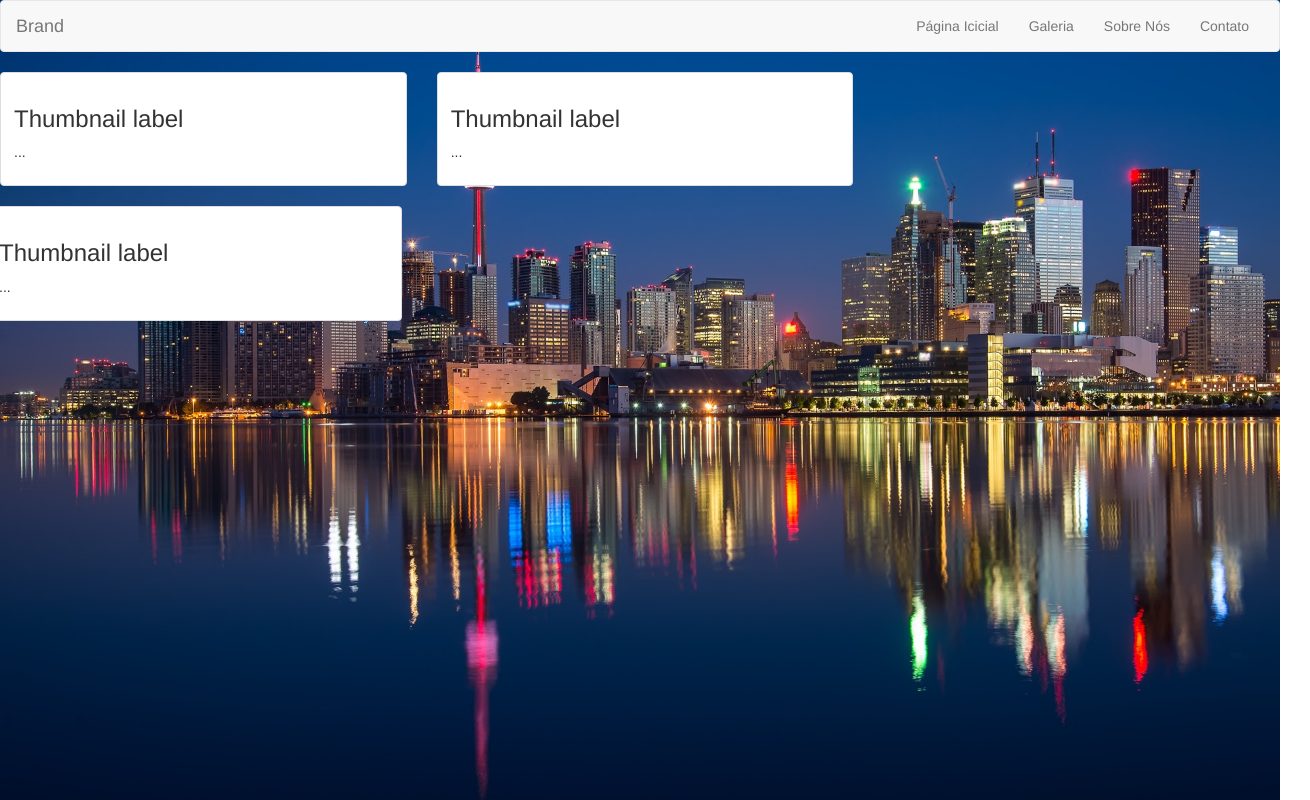
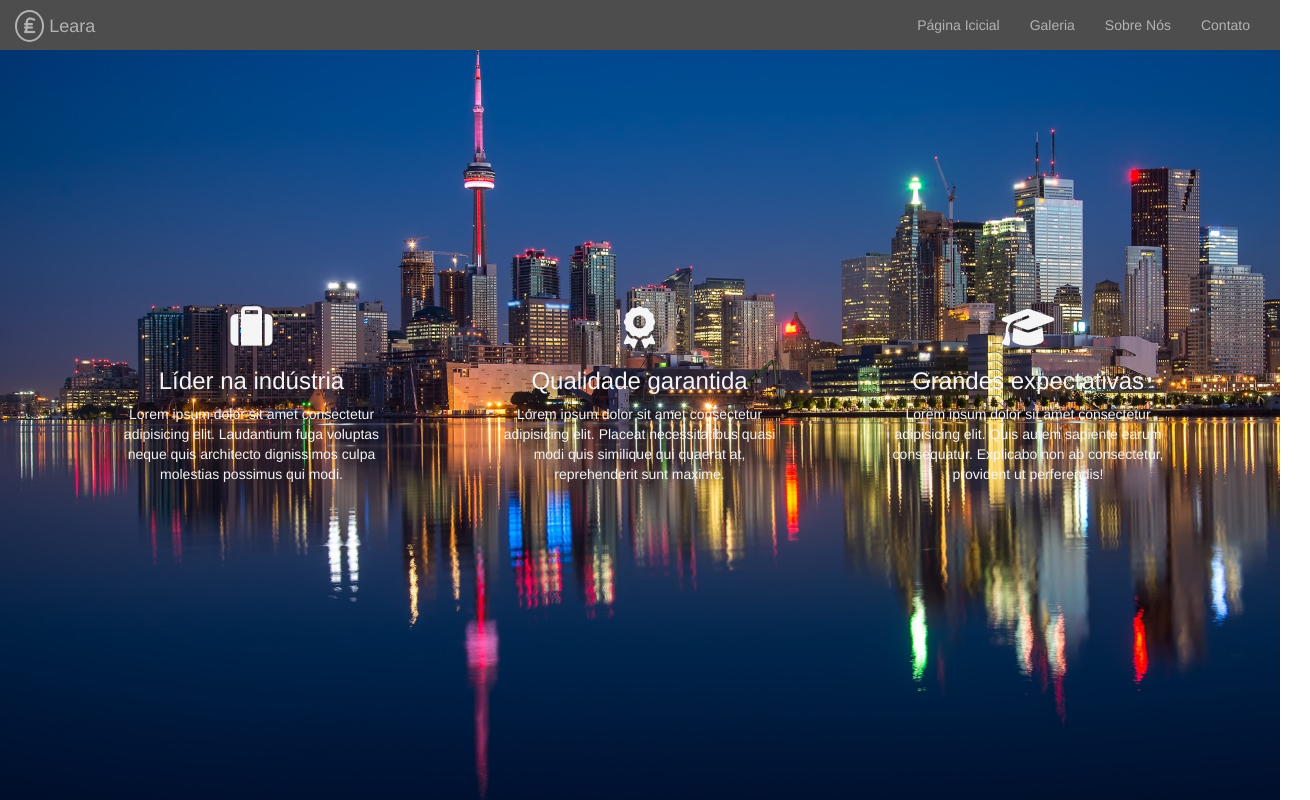
Before and after one commit to Devin-The-Dev/ClientTrial, a plain HTML site: page index.htm in a window 1280 px wide. Shown: the whole page, 1310 px wide, since content can reach past the window. Drawn offline with nearby package versions, Linux system fonts and the light colour scheme.

Commit message:
Added icons and descriptions, styled and positioned content

```diff
--- a/index.htm
+++ b/index.htm
@@ -16,15 +16,7 @@
         <div class="container-fluid">
             <!-- Brand and toggle get grouped for better mobile display -->
             <div class="navbar-header">
-                <button type="button" class="navbar-toggle collapsed" data-toggle="collapse"
-                    data-target="#bs-example-navbar-collapse-1" aria-expanded="false">
-                    <span class="sr-only">Toggle navigation</span>
-                    <span class="icon-bar"></span>
-                    <span class="icon-bar"></span>
-                    <span class="icon-bar"></span>
-                    <span class="icon-bar"></span>
-                </button>
-                <a class="navbar-brand" href="#">Brand</a>
+                <a class="navbar-brand" href="#"><i class="fas fa-lira-sign"></i> Leara</a>
             </div>
 
             <!-- Collect the nav links, forms, and other content for toggling -->
@@ -38,59 +30,32 @@
             </div><!-- /.navbar-collapse -->
         </div><!-- /.container-fluid -->
     </nav>
-    <div class="text-nowrap">
-        <!-- content still wraps -->
+    <div class="container">
         <div class="row">
-            <div class="col-sm-6 col-md-4">
-                <div class="thumbnail">
-                    <!-- <img src="..." alt="..."> -->
-                    <div class="caption">
-                        <h3>Thumbnail label</h3>
-                        <p>...</p>
-                    </div>
-                </div>
-                <!-- <div class="thumbnail">
-                    <img src="..." alt="...">
-                    <div class="caption">
-                        <h3>Thumbnail label</h3>
-                        <p>...</p>
-                    </div>
-                </div>
-                <div class="thumbnail">
-                    <img src="..." alt="...">
-                    <div class="caption">
-                        <h3>Thumbnail label</h3>
-                        <p>...</p>
-                    </div>
-                </div> -->
+            <div class="col">
+                <i class="fas fa-suitcase fa-3x"></i>
+                <h3>Líder na indústria</h3>
+                <p>Lorem ipsum dolor sit amet consectetur adipisicing elit. Laudantium fuga voluptas neque quis
+                    architecto
+                    dignissimos culpa molestias possimus qui modi.</p>
             </div>
-            <div class="row">
-                <div class="col-sm-6 col-md-4">
-                    <div class="thumbnail">
-                        <!-- <img src="..." alt="..."> -->
-                        <div class="caption">
-                            <h3>Thumbnail label</h3>
-                            <p>...</p>
-                        </div>
-                    </div>
-                </div>
+            <div class="col">
+                <i class="fas fa-award fa-3x"></i>
+                <h3>Qualidade garantida</h3>
+                <p>Lorem ipsum dolor sit amet consectetur adipisicing elit. Placeat necessitatibus quasi modi quis
+                    similique
+                    qui quaerat at, reprehenderit sunt maxime.</p>
             </div>
-            <div class="row">
-                <div class="col-sm-6 col-md-4">
-                    <div class="thumbnail">
-                        <!-- <img src="..." alt="..."> -->
-                        <div class="caption">
-                            <h3>Thumbnail label</h3>
-                            <p>...</p>
-                        </div>
-                    </div>
-                </div>
+            <div class="col">
+                <i class="fas fa-graduation-cap fa-3x"></i>
+                <h3>Grandes expectativas</h3>
+                <p>Lorem ipsum dolor sit amet consectetur adipisicing elit. Quis autem sapiente earum consequatur.
+                    Explicabo
+                    non ab consectetur, provident ut perferendis!</p>
             </div>
         </div>
     </div>
-    <script src="https://maxcdn.bootstrapcdn.com/bootstrap/3.3.7/js/bootstrap.min.js"
-        integrity="sha384-Tc5IQib027qvyjSMfHjOMaLkfuWVxZxUPnCJA7l2mCWNIpG9mGCD8wGNIcPD7Txa"
-        crossorigin="anonymous"></script>
+    <script src="https://kit.fontawesome.com/5c57b5c869.js"></script>
 </body>
 
 </html>
--- a/style.css
+++ b/style.css
@@ -3,8 +3,46 @@ body {
     /* Specify the backgrounds size for image to appear*/
     background-size: cover;
     background-repeat: no-repeat;
+    color: whitesmoke;
 }
 
-.col-sm-6, .col-md-4 {
-    float: left;
+.navbar {
+    border-radius: 0;
+    border-style: none;
 }
+
+.container-fluid {
+    background-color: #4d4d4d;
+}
+
+.container-fluid .navbar-header a, .container-fluid .navbar-header a:hover, .container-fluid .navbar-header a i, #bs-example-navbar-collapse-1 ul li a {
+    color: #b3b3b3;
+}
+
+.container-fluid .navbar-header a i {
+    border-style: solid;
+    border-width: 2px;
+    border-radius: 50%;
+    padding: 5px 7px;
+    margin-top: -5px;
+}
+
+#bs-example-navbar-collapse-1 .navbar-right li a:hover {
+    text-decoration: underline;
+    color: #e6e6e6;
+}
+
+.container {
+    margin-top: 20%;
+}
+
+.row {
+    display: flex;
+    justify-content: center;
+    align-items: center;
+}
+
+.col {
+    text-align: center;
+    padding: 0 50px;
+}
```
